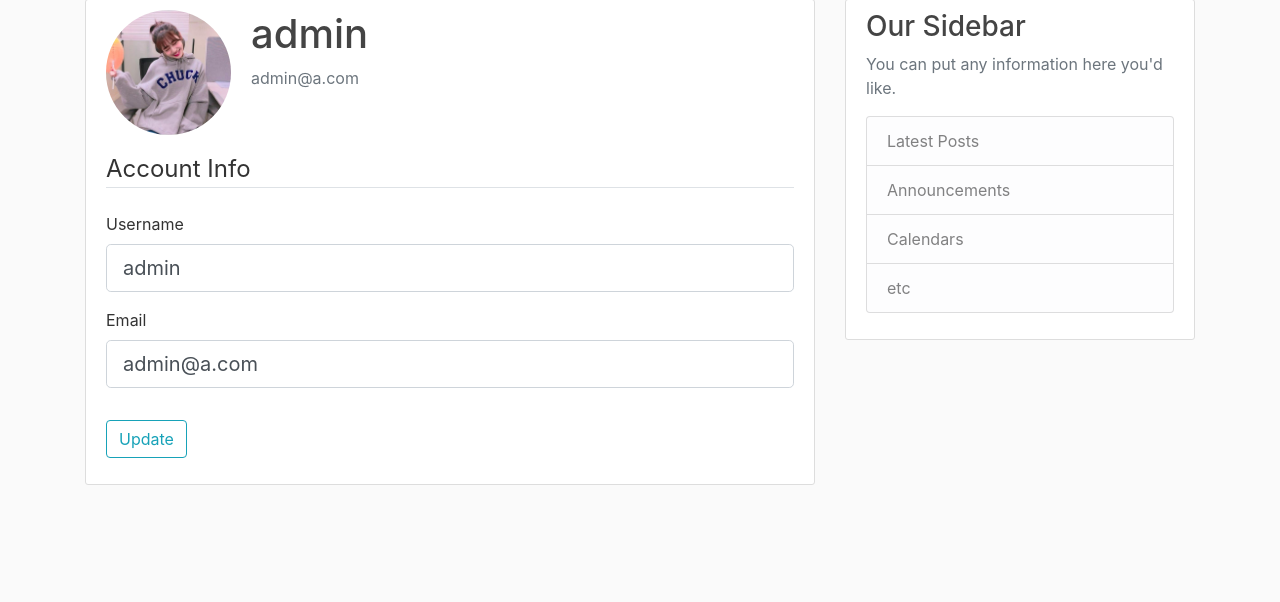
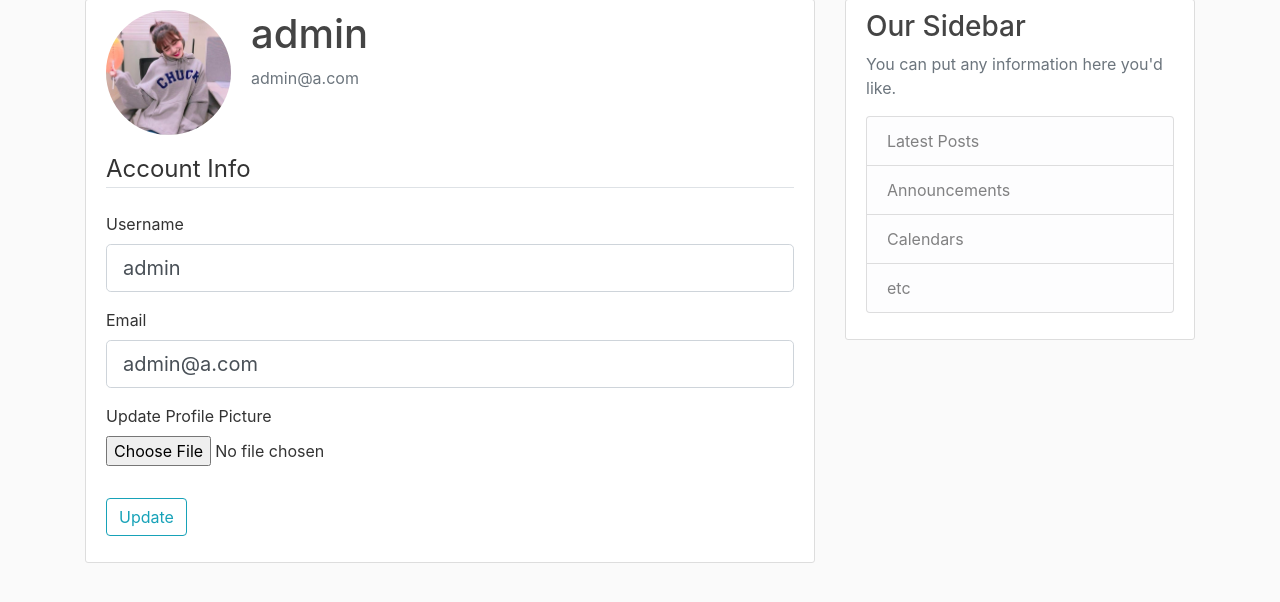
Before and after one commit to natachit/flask-blog, a Flask app: page /account in a window 1280 px wide. Shown: the part 81-683 px from the top of the page. Run offline with Flask 2, Linux system fonts and the light colour scheme; a user stored in the database is signed in; some libraries are stand-ins or nearby versions.

Commit message:
can change profile picture

```diff
--- a/flaskblog/forms.py
+++ b/flaskblog/forms.py
@@ -1,4 +1,5 @@
 from flask_wtf import FlaskForm
+from flask_wtf.file import FileField, FileAllowed
 from flask_login import current_user
 from wtforms import StringField, PasswordField, SubmitField, BooleanField
 from wtforms.validators import DataRequired, Length, Email, EqualTo, ValidationError
@@ -39,6 +40,7 @@ class UpdateAccountForm(FlaskForm):
                             validators=[DataRequired(), Length(min=2, max=20)])
     email = StringField('Email',
                         validators=[DataRequired(), Email()])
+    picture = FileField('Update Profile Picture', validators=[FileAllowed(['jpg', 'png'])])
     submit = SubmitField('Update')
 
     def validate_username(self, username):
--- a/flaskblog/routes.py
+++ b/flaskblog/routes.py
@@ -1,3 +1,5 @@
+import os
+import secrets
 from flask import render_template, url_for, flash, redirect, request
 from flaskblog import app, db, bcrypt
 from flaskblog.forms import RegistrationForm, LoginForm, UpdateAccountForm
@@ -69,11 +71,24 @@ def logout():
     return redirect(url_for('home'))
 
 
+def save_picture(form_picture):
+    random_hex = secrets.token_hex(8)
+    _, f_ext = os.path.splitext(form_picture.filename)
+    picture_fn = random_hex + f_ext
+    picture_path = os.path.join(app.root_path, 'static/profile_pics', picture_fn)
+    form_picture.save(picture_path)
+
+    return picture_fn
+
+
 @app.route("/account", methods=['GET', 'POST'])
 @login_required
 def account():
     form = UpdateAccountForm()
     if form.validate_on_submit():
+        if form.picture.data:
+            picture_file = save_picture(form.picture.data)
+            current_user.image_file = picture_file
         current_user.username = form.username.data
         current_user.email = form.email.data
         db.session.commit()
--- a/flaskblog/templates/account.html
+++ b/flaskblog/templates/account.html
@@ -8,7 +8,7 @@
                 <p class="text-secondary">{{ current_user.email }}</p>
             </div>
         </div>
-            <form method="POST" action="">
+        <form method="POST" action="" enctype="multipart/form-data">
             {{ form.hidden_tag() }}  <!--csrf token for security-->
             <fieldset class="form-group">
                 <legend class="border-bottom mb-4">Account Info</legend>
@@ -40,6 +40,15 @@
                         {{ form.email(class="form-control form-control-lg") }}
                     {% endif %}
                 </div>
+                <div class="form-group">
+                    {{ form.picture.label() }}
+                    {{ form.picture(class="form-control-file") }}
+                    {% if form.picture.errors %}
+                        {% for error in form.picture.errors %}
+                            <span class="text-danger">{{ error }}</span></br>
+                        {% endfor %}
+                    {% endif %}
+                </div>
             </fieldset>
             <div class="form-group">
                 {{ form.submit(class="btn btn-outline-info") }}
```
Also changed, not shown: flaskblog/site.db, flaskblog/static/profile_pics/40d4593171eda8e5.png (added), flaskblog/static/profile_pics/6639995501ad0aa2.png (added). Lines whose indentation alone changed are shown as unchanged.
